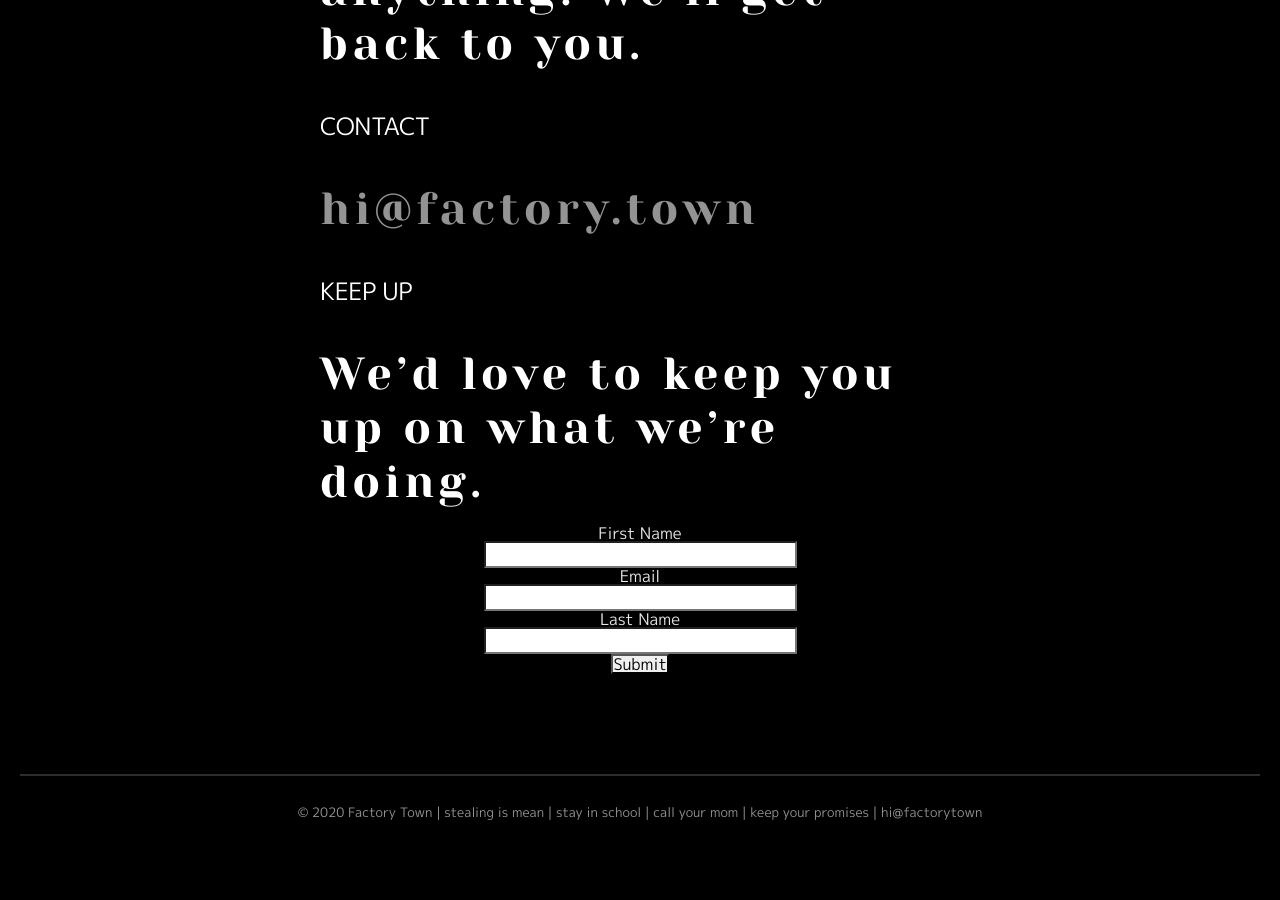
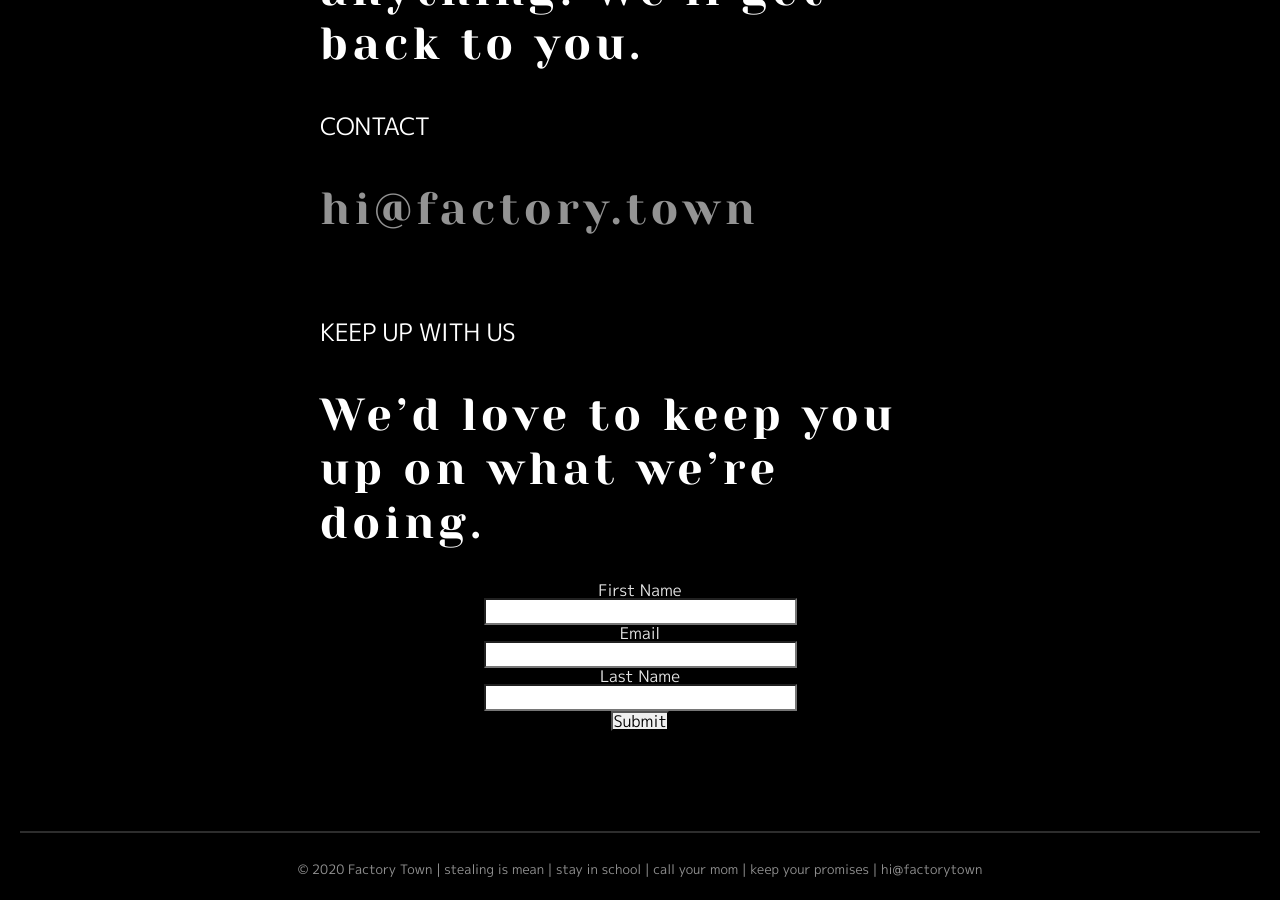
Before and after one commit to factorytown/factorytown.github.io, a Jekyll site: the page built from _pages/about.md, in a window 1280 px wide and 900 px high, scrolled down 1728 px. Built offline with Jekyll 4.4.1, drawn with Linux system fonts in a browser that asks for light colours; nearby versions of some CDN libraries; before the commit the page ends 2571 px from its top, so only the background shows below that.

Commit message:
Updated About

```diff
--- a/_pages/about.md
+++ b/_pages/about.md
@@ -23,10 +23,11 @@ title: ABOUT
 ### CONTACT
 ## <a href="mailto:hi@factory.town" target="_new" class="js-no-ajax">hi@factory.town</a>
 
-
-### KEEP UP
+<br>
+### KEEP UP WITH US
 ## We'd love to keep you up on what we're doing.
 <center>
+<BR>
 <BR>
 <form action="http://sendy.factory.town/subscribe" method="POST" accept-charset="utf-8">
 	<label for="name">First Name</label><br/>
```
